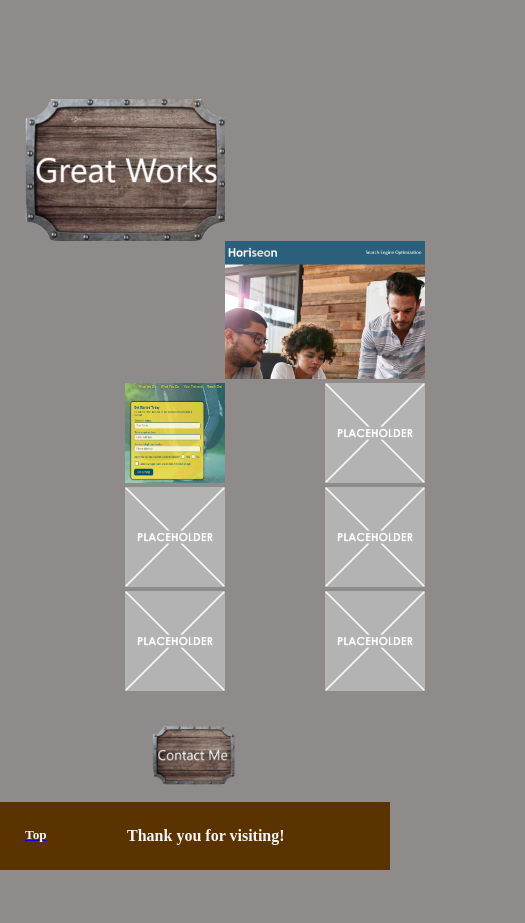
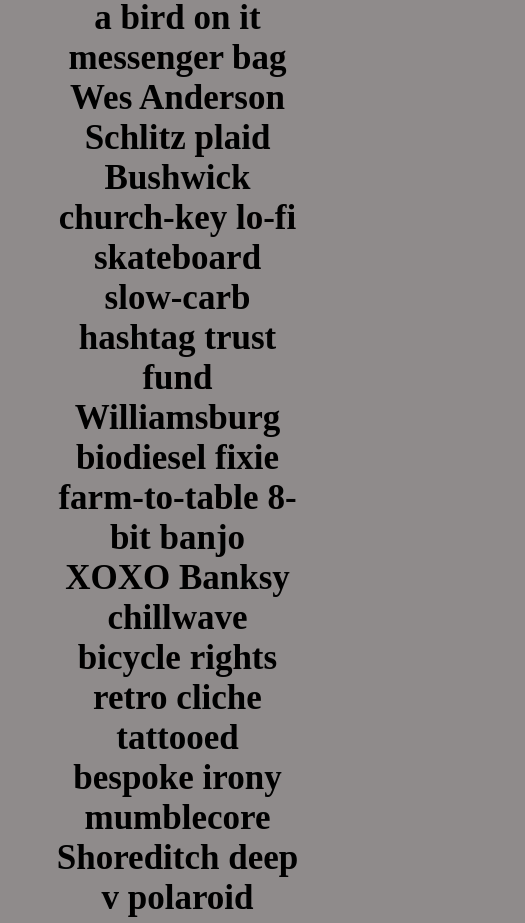
Before and after one commit to JonCurls/c2portfolio, a plain HTML site: page index.html in a window 390 px wide. Shown: the part 1057-1980 px from the top of the page, 525 px wide, since content can reach past the window. Before the commit the page ends 1927 px from the top, so only its background shows below. Drawn offline with Linux system fonts and the light colour scheme.

Commit message:
media query

```diff
--- a/assets/css/style.css
+++ b/assets/css/style.css
@@ -7,21 +7,22 @@
 }
 
 body {
+
     background-color: rgba(15, 7, 7, 0.466);
 }
 
 /* header */
 header, footer {
-    padding: 25px;
+    margin-right: 20px;
     display: flex;
     flex-wrap: wrap;
     justify-content: space-between;
     background-color: #5a3300;
     color: whitesmoke;
+    width: 100%;
 }
 header h1 {
     font-size: 40px;
-
 }
 header nav {
     margin-right: 20px;
@@ -49,22 +50,20 @@ header nav ul li a {
     background-image: url("../images/woodtop.jpg");
     background-size: cover;
     background-position: 80% 80%;
-
 }
 
 .hero-img img {
     max-height: 300px;
 }
 
-.content h2 {
+.content p {
     font-size: 30px;
     min-width: 250px;
     padding-right: 15px;
     padding-bottom: 25px;
     margin: 25px;
-    border-right: 1px solid black;
-    text-align: right;
-
+    text-align: end;
+    flex: 2;
 }
 
 .about-me {
@@ -78,37 +77,38 @@ header nav ul li a {
 
 }
 
-.about-me p {
-    flex: 2;
-    text-align: end;
-}
 
 .portfolio {
     display: flex;
     flex-wrap: wrap;
     align-items: center;
-    margin: 25px;
+    margin: 50px 50px 100px 10px;
+    padding: 10px 0 0 20px;
     flex: 1;
 }
 
 .project1 {
+    display: flex;
     justify-content: center;
-    margin-left: 200px;
+    align-items: center;
+    flex: 100%;
 }
 
 .gallery {
     display: flex;
     flex-wrap:wrap;
-    justify-content: flex-end;
+    justify-content: center;
     flex: 2;
+}
+.gallery img {
+    border: 1px solid black;
 }
 
 
-.sign img {
+.sign {
     max-width: 200px;
     max-height: 200px;
     margin-right: 100px;
-    flex: 1;
 }
 
 .contact-me {
@@ -141,25 +141,82 @@ header nav ul li a {
 }
 
 .project1 img {
+    max-width: 300px;
+    max-height: 300px;
+}
+
+.project-gal img {
+    min-width: 200px;
+    min-height: 200px;
     max-width: 200px;
     max-height: 200px;
 }
 
-.project-gal img {
-    min-width: 100px;
-    min-height: 100px;
-    max-width: 100px;
-    max-height: 100px;
-
-}
-
 /* footer */
-.footer h5 {
+footer h5 {
     text-decoration: none;
     color: whitesmoke;
 }
-.footer h4{
+footer h4{
     margin: auto;
     width: 50%;
     text-align: center;
 }
+
+/* MEDIA QUERY */
+@media screen and (max-width:768px) {
+    header, footer {
+    padding-bottom: 0;
+    justify-content: center;
+    width: 100%;
+    }
+    header h1 {
+    width: 100%;
+    text-align: center;
+    }
+    header nav ul {
+    width: 100%;
+    justify-content: center;
+    }
+    .hero {
+    justify-content: center;
+    }
+    .about-me {
+    justify-content: center;
+    align-items: center;
+    flex: 1 100%;
+    }
+    .about-me p {
+    width: 100%;
+    text-align: center;
+    flex: 2 100%;
+    }
+    .portfolio {
+    justify-content: center;
+    align-items: center;
+    margin-left: 150px;
+    }
+    .project1 {
+        flex: 100%;
+        justify-content: center;
+    }
+    .gallery {
+    justify-content: center;
+    align-items: center;
+    padding-top: 10px;
+
+    }
+}
+
+@media screen and (max-width:575px) {
+
+    .about-me p {
+    font-weight: bold;
+    font-size: 35px;
+    }
+    .portfolio {
+        justify-content: center;
+        align-items: center;
+    }
+
+}
--- a/index.html
+++ b/index.html
@@ -34,13 +34,12 @@
         <div class="hero-img">
             <img src="assets/images/face.jpg" />
         </div>
-
     </section>
 
     <article class="content">
         <!-- about me section -->
-        <section id="about-me" class="about-me sign">
-            <img src="./assets/images/aboutme.png" alt="About Me sign" />
+        <section id="about-me" class="about-me">
+            <img src="./assets/images/aboutme.png" class="sign" alt="About Me" />
             <p>
                 This is where the content about me will be located.<br /> seitan heirloom post-ironic pop-up iPhone
                 mlkshk hella selfies fashion axe occupy readymade put a
@@ -53,8 +52,8 @@
         </section>
 
         <!-- protfolio section -->
-        <section id="portfolio" class="portfolio sign">
-            <img src="./assets/images/greatworks.png" alt="Great Works sign" />
+        <section id="portfolio" class="portfolio">
+            <img src="./assets/images/greatworks.png" class="sign" alt="Great Works sign" />
             <article class="gallery">
                 <!-- large project image -->
                 <div class="project1">
@@ -88,7 +87,7 @@
 
         <!-- contact me section -->
         <section id="contact-me" class="contact-me">
-            <img src="./assets/images/contactme.png" alt="Contact Me sign">
+            <img src="./assets/images/contactme.png" class="sign" alt="Contact Me">
             <ul>
                 <a href="tel:123-456-7890">123.456.7890</a>&emsp;
                 <a href="mailto:myemail@mail.com">MyEmail@mail.com</a>&emsp;
```
